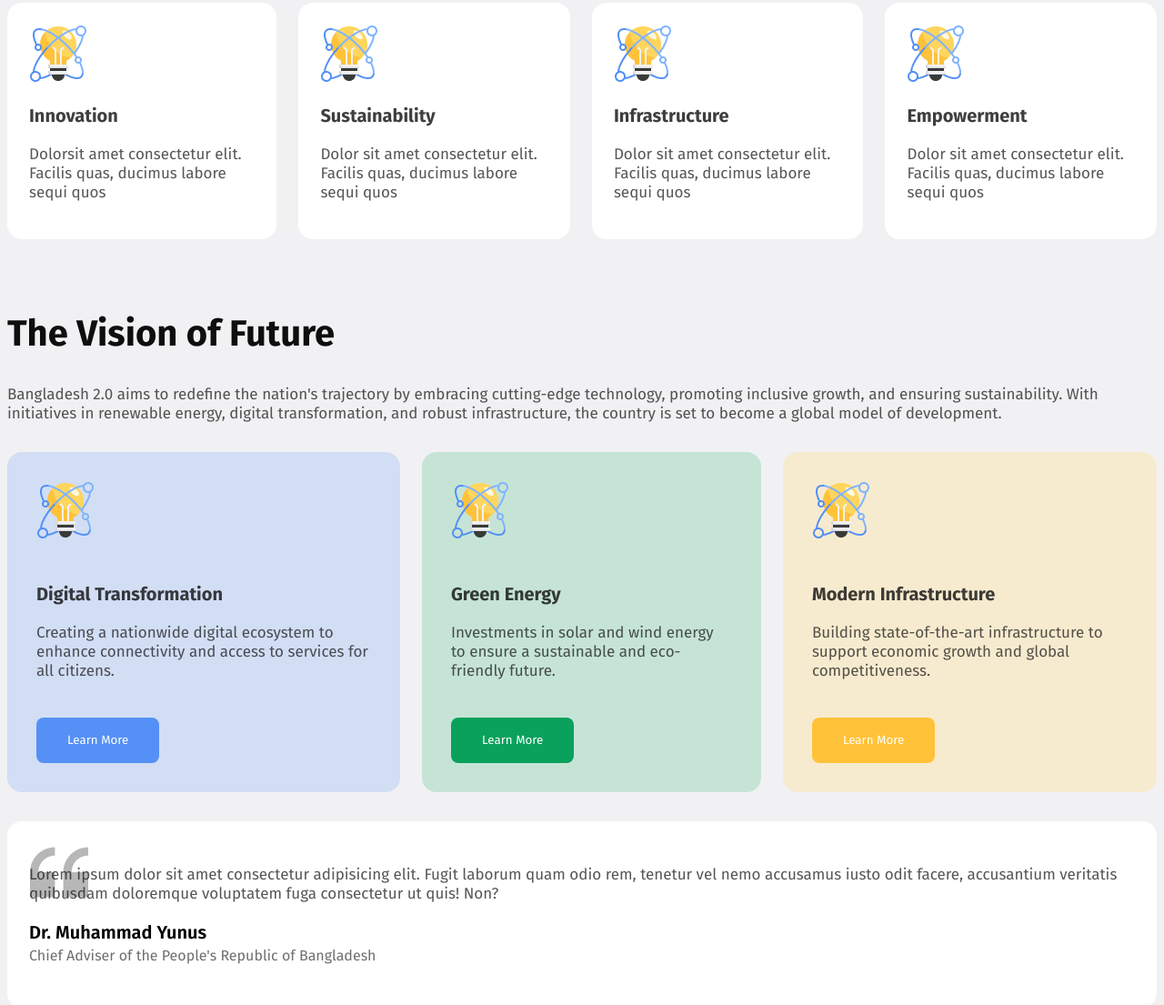
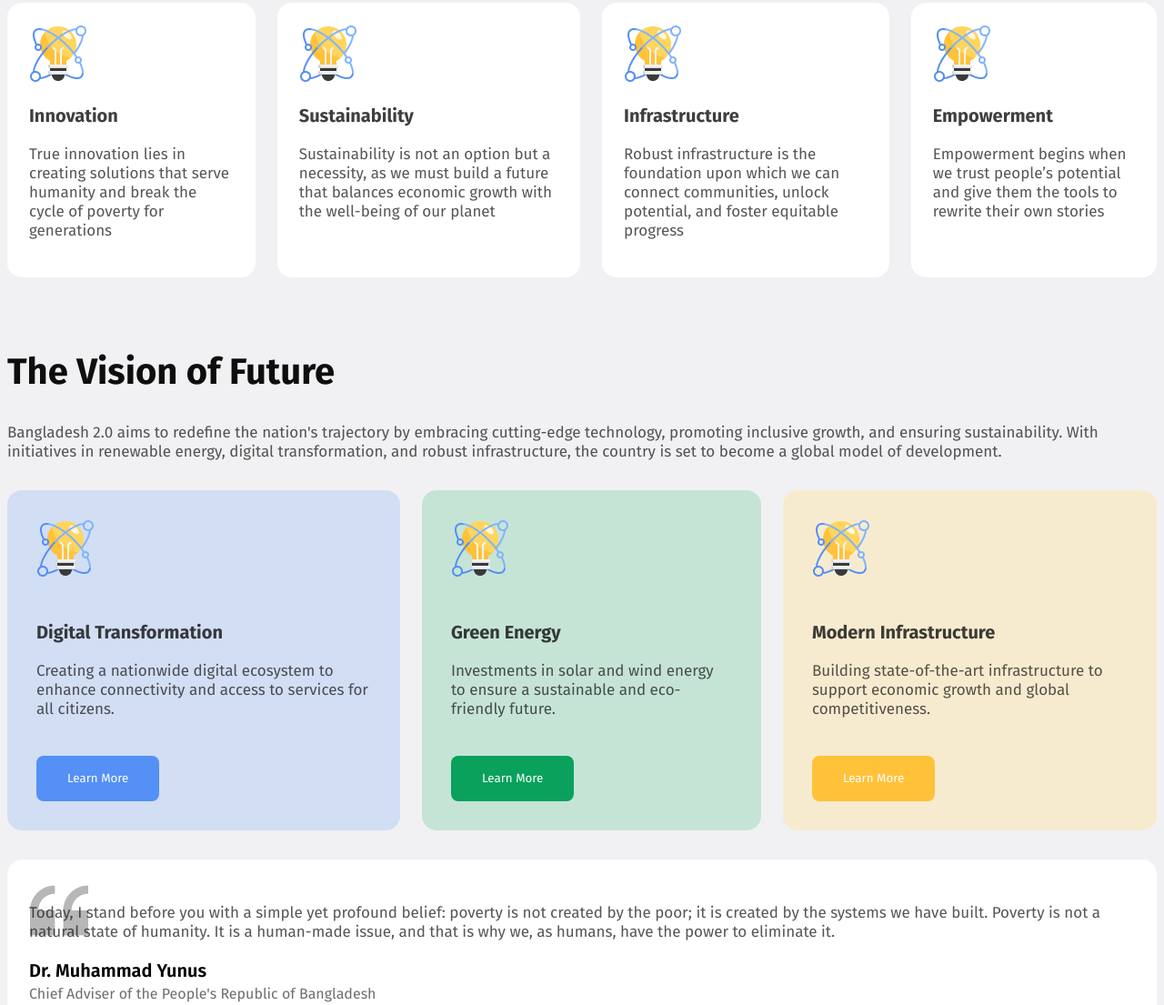
Before and after one commit to Zisan-000/Assignment-1, a plain HTML site: page index.html in a window 1280 px wide. Shown: the part 868-1973 px from the top of the page at 91% size. Drawn offline with Linux system fonts and the light colour scheme.

Commit message:
all text done

```diff
--- a/index.html
+++ b/index.html
@@ -35,22 +35,22 @@
                 <div class="pillar">
                     <img src="./assets/card-icon.png" alt="">
                     <p class="text">Innovation</p>
-                    <p class="sub-text">Dolorsit amet consectetur elit. Facilis quas, ducimus labore sequi quos </p>
+                    <p class="sub-text">True innovation lies in creating solutions that serve humanity and break the cycle of poverty for generations</p>
                 </div>
                 <div class="pillar">
                     <img src="./assets/card-icon.png" alt="">
                     <p class="text">Sustainability</p>
-                    <p class="sub-text">Dolor sit amet consectetur elit. Facilis quas, ducimus labore sequi quos </p>
+                    <p class="sub-text">Sustainability is not an option but a necessity, as we must build a future that balances economic growth with the well-being of our planet</p>
                 </div>
                 <div class="pillar">
                     <img src="./assets/card-icon.png" alt="">
                     <p class="text">Infrastructure</p>
-                    <p class="sub-text">Dolor sit amet consectetur elit. Facilis quas, ducimus labore sequi quos </p>
+                    <p class="sub-text">Robust infrastructure is the foundation upon which we can connect communities, unlock potential, and foster equitable progress</p>
                 </div>
                 <div class="pillar">
                     <img src="./assets/card-icon.png" alt="">
                     <p class="text">Empowerment</p>
-                    <p class="sub-text">Dolor sit amet consectetur elit. Facilis quas, ducimus labore sequi quos </p>
+                    <p class="sub-text">Empowerment begins when we trust people’s potential and give them the tools to rewrite their own stories</p>
                 </div>
             </div>
         </section>
@@ -85,7 +85,7 @@
             </div>
             <div class="dr">
                 <div class="sub-text">
-                    Lorem ipsum dolor sit amet consectetur adipisicing elit. Fugit laborum quam odio rem, tenetur vel nemo accusamus iusto odit facere, accusantium veritatis quibusdam doloremque voluptatem fuga consectetur ut quis! Non?
+                    Today, I stand before you with a simple yet profound belief: poverty is not created by the poor; it is created by the systems we have built. Poverty is not a natural state of humanity. It is a human-made issue, and that is why we, as humans, have the power to eliminate it.
                 </div>
                 <div class="des">
                     <p class="name">Dr. Muhammad Yunus</p>
```
